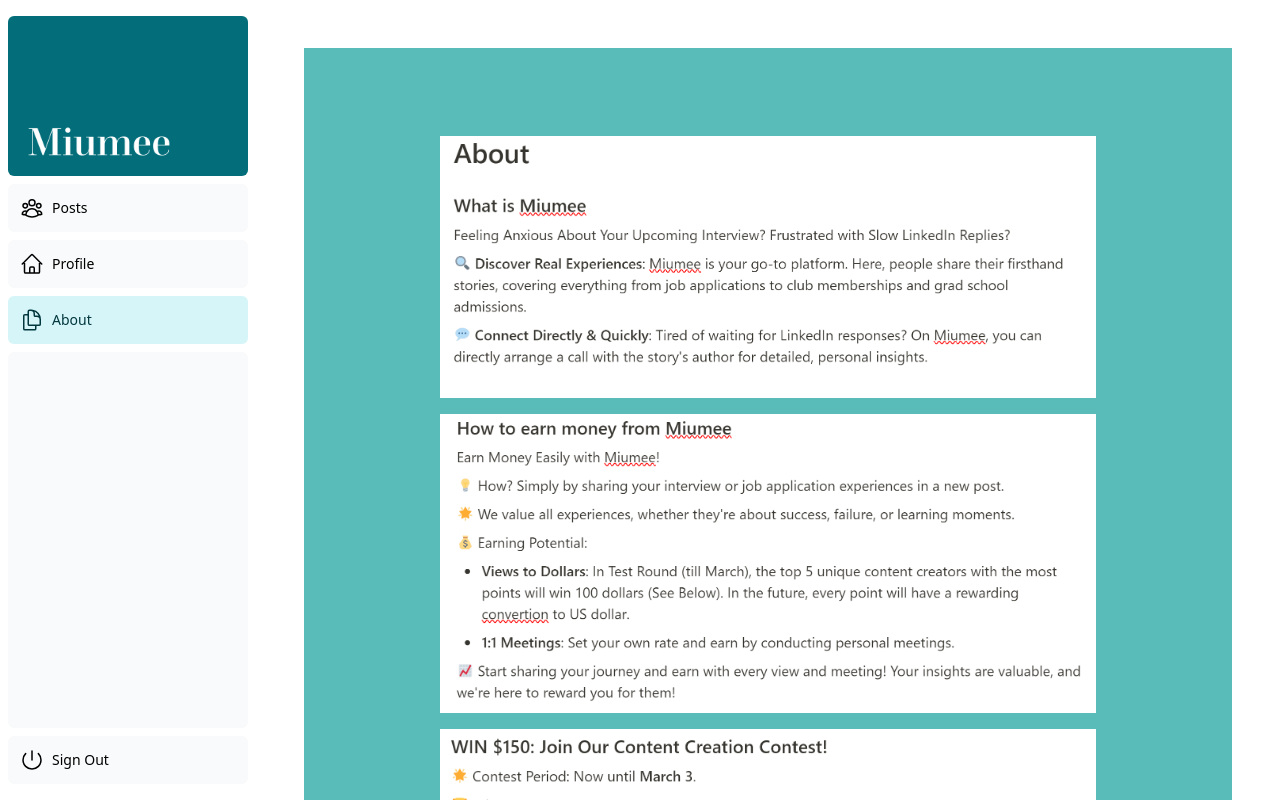
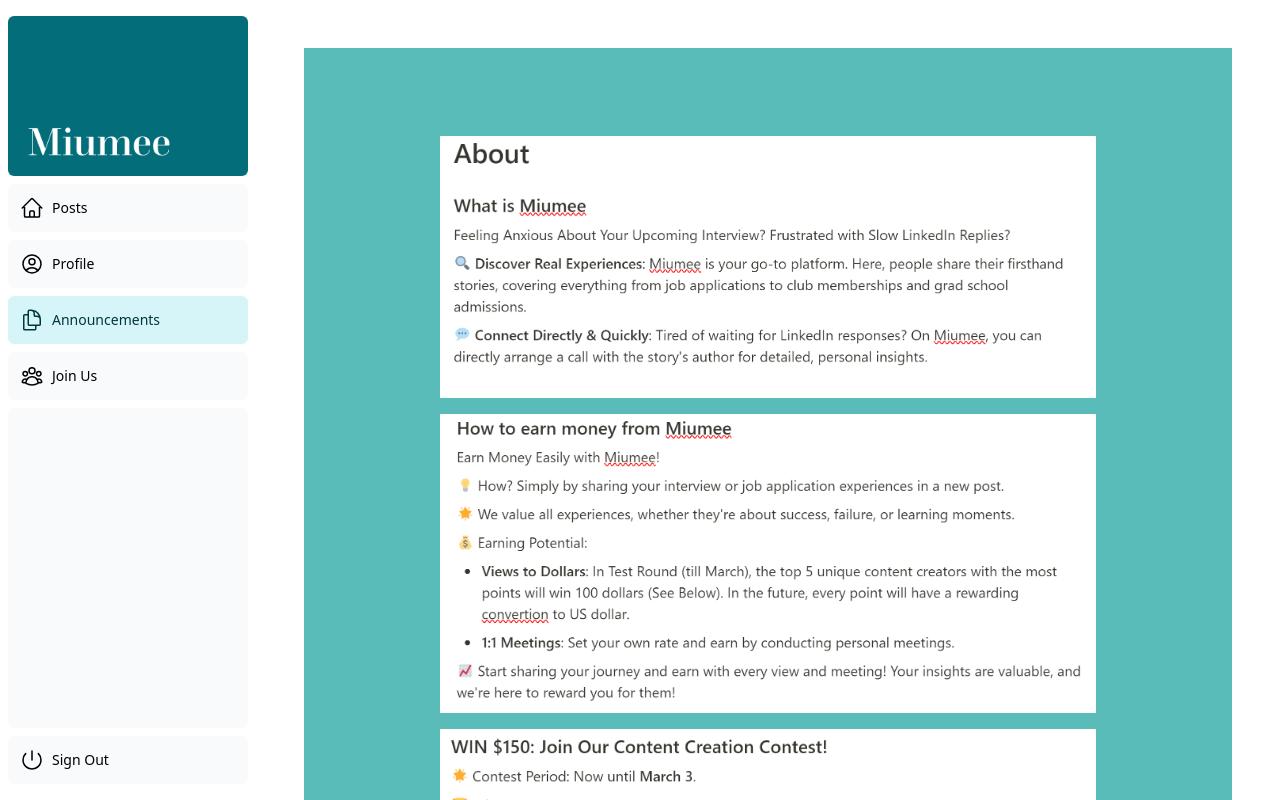
Before and after one commit to Lukehsu1999/interview-experience-sharing-platform, a Next.js app: page /posts/about in a window 1280 px wide. Built offline with nearby package versions, Linux system fonts and the light colour scheme.

Commit message:
Add Join us link to google form

```diff
--- a/app/ui/posts/nav-links.tsx
+++ b/app/ui/posts/nav-links.tsx
@@ -4,6 +4,7 @@ import {
   UserGroupIcon,
   HomeIcon,
   DocumentDuplicateIcon,
+  UserCircleIcon,
 } from '@heroicons/react/24/outline';
 import Link from 'next/link';
 import { usePathname } from 'next/navigation';
@@ -11,13 +12,18 @@ import clsx from 'clsx';
 // Map of links to display in the side navigation.
 // Depending on the size of the application, this would be stored in a database.
 const links = [
-  { name: 'Posts', href: '/posts', icon: UserGroupIcon },
-  { name: 'Profile', href: '/posts/profile', icon: HomeIcon},
+  { name: 'Posts', href: '/posts', icon: HomeIcon },
+  { name: 'Profile', href: '/posts/profile', icon: UserCircleIcon},
   {
-    name: 'About',
+    name: 'Announcements',
     href: '/posts/about',
     icon: DocumentDuplicateIcon,
   },
+  {
+    name: 'Join Us',
+    href: 'https://forms.gle/EUcAKLw4NfvvfBNP8',
+    icon: UserGroupIcon
+  }
 ];
 
 export default function NavLinks() {
```
